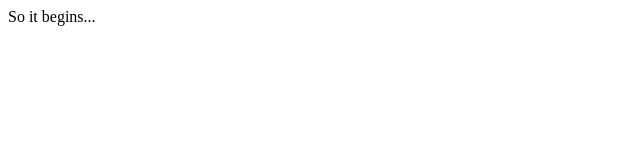
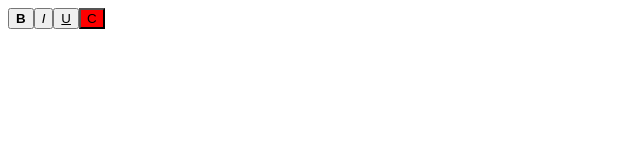
Before and after one commit to 30isnottoolate/wysiwyg-editor, a React app: page / in a window 1280 px wide. Shown: the top 160 px of the page, without its empty margins (0-640 px from the left). Built offline with nearby package versions, Linux system fonts and the light colour scheme.

Commit message:
Add basic elements

```diff
--- a/src/components/App.tsx
+++ b/src/components/App.tsx
@@ -3,7 +3,11 @@ import React from "react";
 const App: React.FC = () => {
     return (
         <div>
-            So it begins...
+            <button><b>B</b></button>
+            <button><i>I</i></button>
+            <button><u>U</u></button>
+            <button style={{backgroundColor: "#ff0000"}}>C</button>
+            <div id="editor" contentEditable={true} placeholder="Write something..." />
         </div>
     )
 }
```
